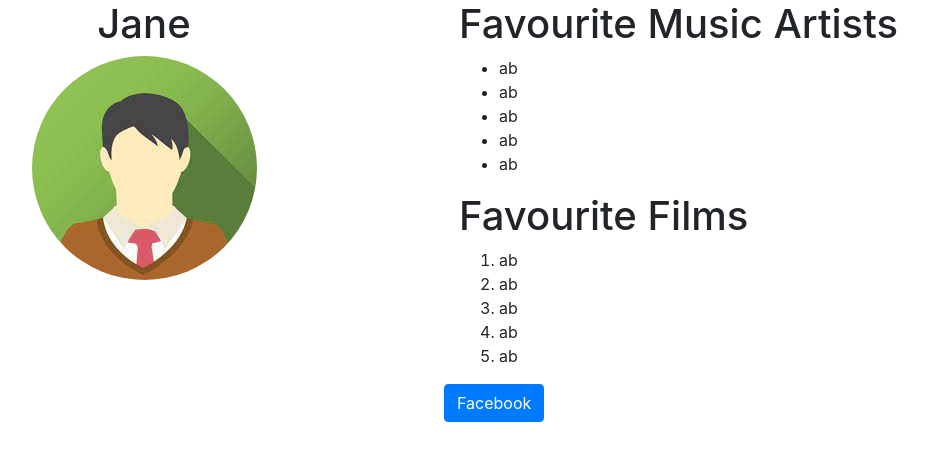
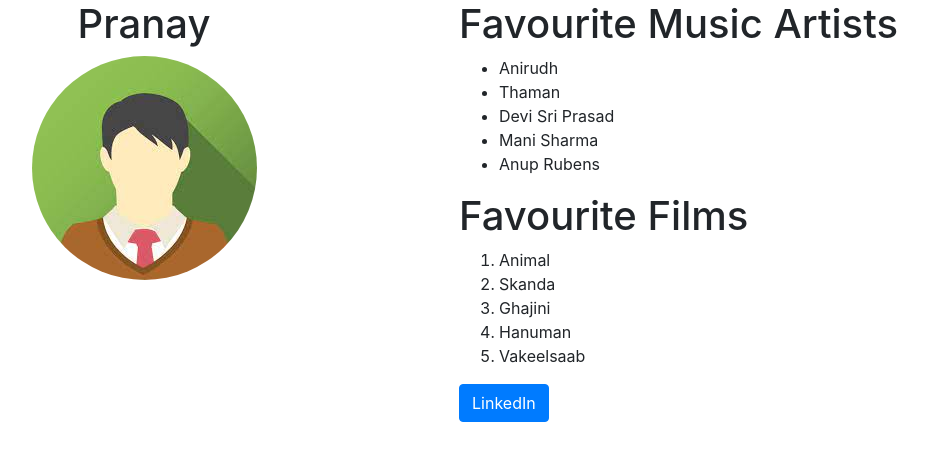
Before and after one commit to polishetti26/WebStack-24, a plain HTML site: page index.html in a window 1280 px wide. Shown: the whole page, without its empty margins (211-1139 px from the left). Drawn offline with nearby package versions, Linux system fonts and the light colour scheme.

Commit message:
minor changes

```diff
--- a/index.html
+++ b/index.html
@@ -23,7 +23,7 @@
         <div class="row">
             <div id="bio" class="col-md-6">
                 <div class="d-flex flex-column justify-content-center text-center">
-                    <h1>Jane</h1>
+                    <h1>Pranay</h1>
                     <img src="./images/img.jpeg" class="rounded mx-auto d-block rounded-circle" alt="Responsive image">
                 </div>
             </div>
@@ -31,24 +31,25 @@
                     <div class="col-md-12">
                         <h1>Favourite Music Artists</h1>
                         <ul>
-                            <li>ab</li>
-                            <li>ab</li>
-                            <li>ab</li>
-                            <li>ab</li>
-                            <li>ab</li>
+                            <li>Anirudh</li>
+                            <li>Thaman</li>
+                            <li>Devi Sri Prasad</li>
+                            <li>Mani Sharma</li>
+                            <li>Anup Rubens</li>
                         </ul>
                     </div>
                     <div class="col-md-12">
                         <h1>Favourite Films</h1>
                         <ol>
-                            <li>ab</li>
-                            <li>ab</li>
-                            <li>ab</li>
-                            <li>ab</li>
-                            <li>ab</li>
+                            <li>Animal</li>
+                            <li>Skanda</li>
+                            <li>Ghajini</li>
+                            <li>Hanuman</li>
+                            <li>Vakeelsaab</li>
                         </ol>
                     </div>
-                    <a class="btn btn-primary" href="https://www.linkedin.com/in/pranay-kumar-polishetti-79293a1b7/" role="button">Facebook</a>
+                    <div class="col-md-12">
+                    <a class="btn btn-primary" href="https://www.linkedin.com/in/pranay-kumar-polishetti-79293a1b7/" role="button">LinkedIn</a></div>
             </div>
         </div>
     </div>
```
